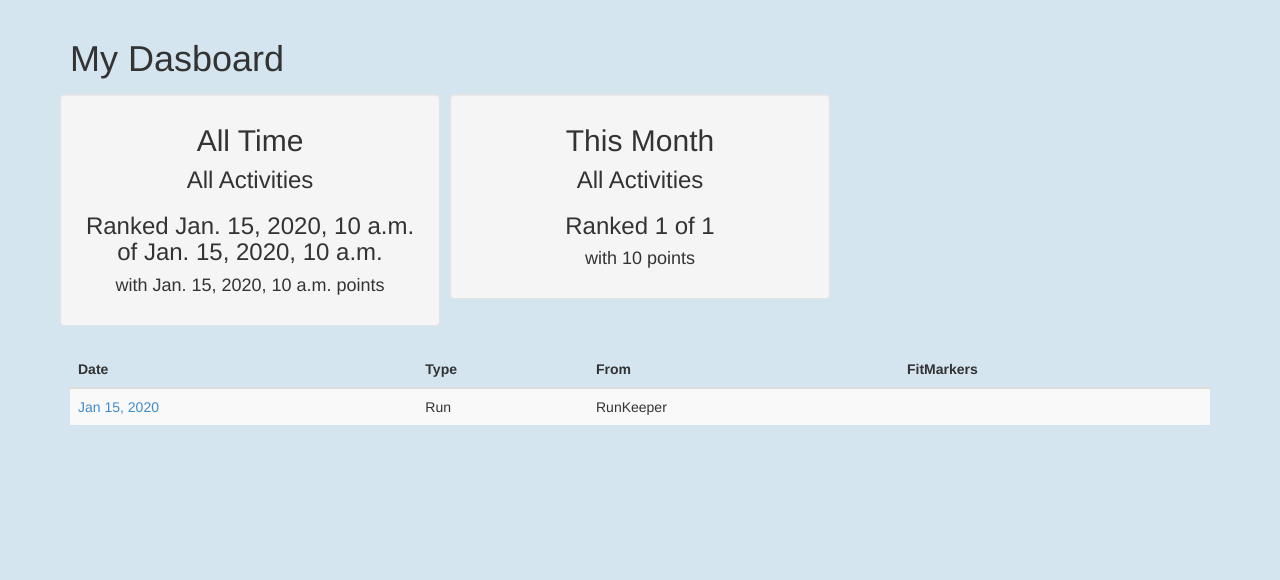
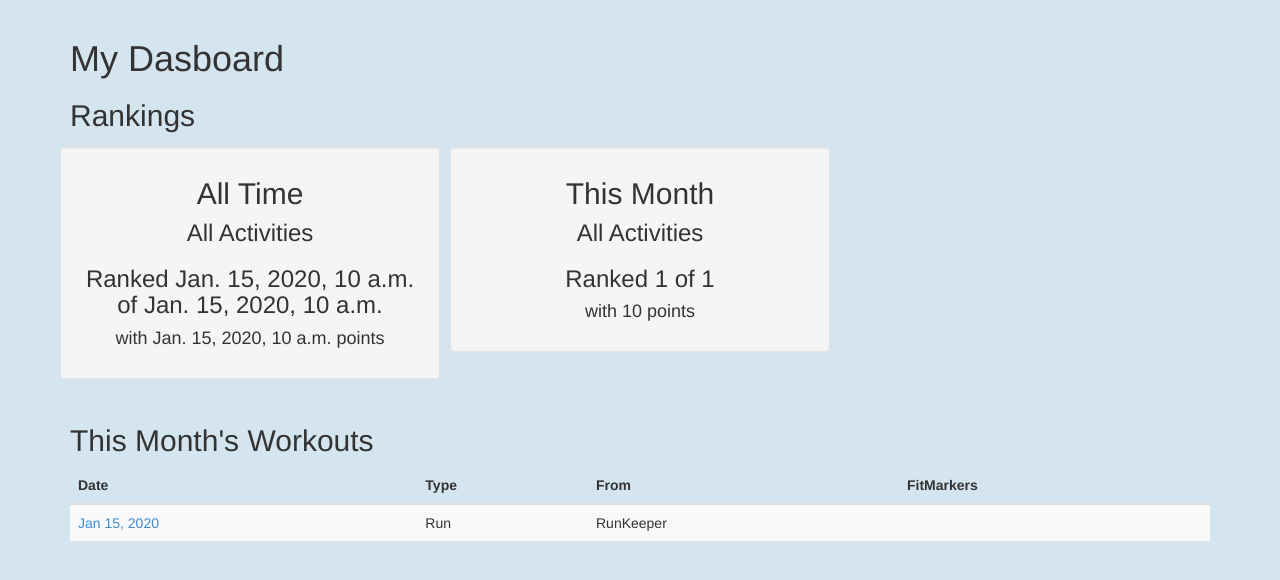
Before and after one commit to JasonSanford/fitmarkers, a Django app: template templates/user_dashboard.html in a window 1280 px wide. Shown: the part 51-631 px from the top of the page. Run offline with Django 3.2, Linux system fonts and the light colour scheme; tables that the repository leaves empty hold one stand-in row (values such as "Sample post"); the template is opened without the code that fills it: values that come from a table or form of the project are taken from there, most other values are stand-ins (such as "Sample title", 1, 10 or a date in 2020); parts of the project's set-up code (start-up, migrations or seed data) failed here and were passed over; some libraries are stand-ins or nearby versions.

Commit message:
Fix up headings

```diff
--- a/templates/user_dashboard.html
+++ b/templates/user_dashboard.html
@@ -3,6 +3,8 @@
 {% block content %}
 
 <h1>My Dasboard</h1>
+
+<h2>Rankings</h2>
 
 <div class="row">
 
@@ -29,6 +31,8 @@
 {% endif %}
 
 </div>
+
+<h2>This Month's Workouts</h2>
 
 <table class="table table-striped">
     <thead>
```
